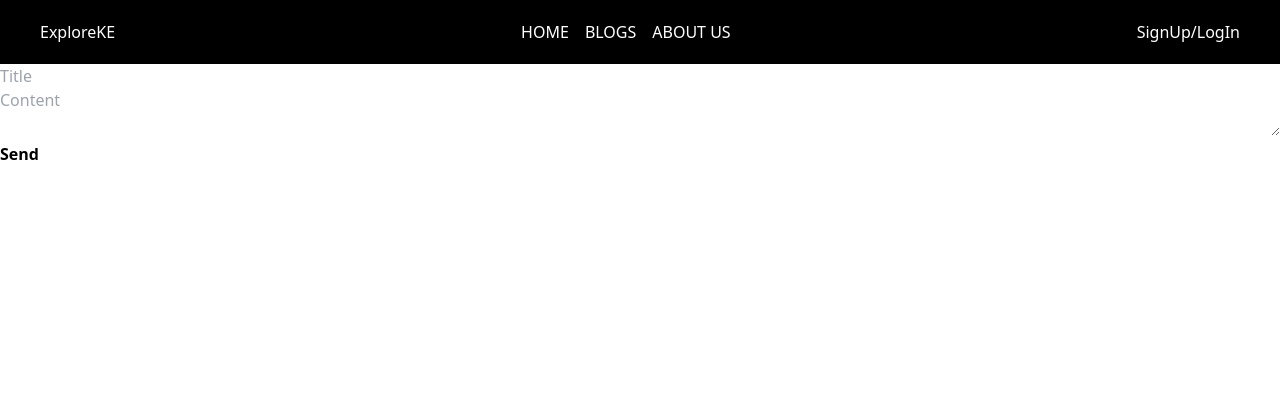
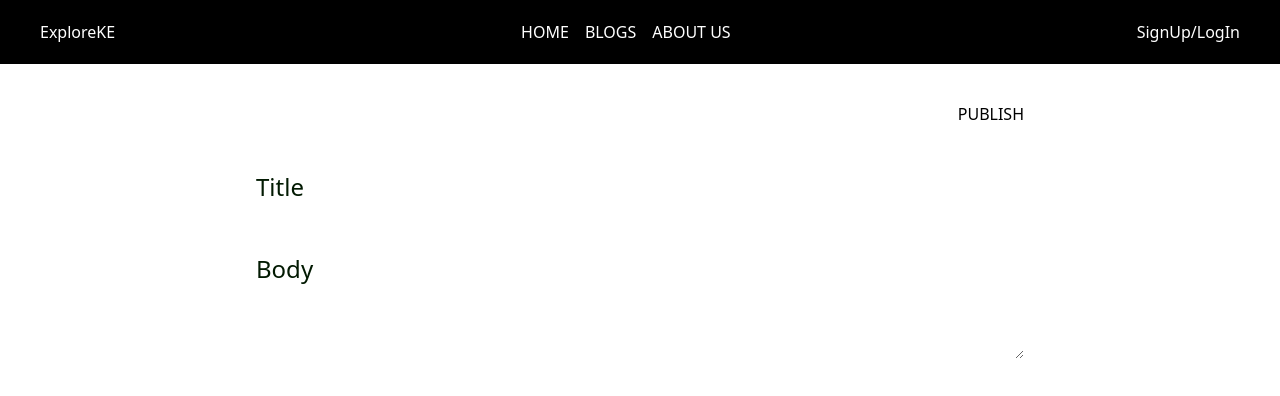
Before and after one commit to ActuaryEmma/ExploreKE, a React (Create React App) app in the folder client/: page /new-article in a window 1280 px wide. Shown: the top 396 px of the page. Built offline with nearby package versions, Linux system fonts and the light colour scheme; no server answers.

Commit message:
New article page works

```diff
--- a/client/src/about/About.js
+++ b/client/src/about/About.js
@@ -48,10 +48,8 @@ function About(){
             </p>
             <p>Git repository : <a href="https://github.com/ActuaryEmma/ExploreKE" target="_blank">ExploreKe Repo</a></p>
             <p>LinkedIn : <a href="https://www.linkedin.com/in/emma-nyakio/" target="_blank">ActuaryEmma</a></p>
+            <p>LinkedIn: <a href="https://www.linkedin.com/in/omondii/" target="_blank">omondii</a></p>
             <p>Git repository : <a href="" target="_blank">Brian Omondi</a></p>
-
-
-
 
             </div>
         </div>
--- a/client/src/blog/NewForm.js
+++ b/client/src/blog/NewForm.js
@@ -1,49 +1,78 @@
-import React from 'react';
+import React, { useState } from 'react';
+import './newform.css';
+import { useNavigate } from "react-router-dom"
 
-function NewForm({ title, content, setTitle, setContent,insertArticle}) {
+const NewForm = () => {
+  const [title, setTitle] = useState('');
+  const [content, setContent] = useState('');
+  const [isFormValid, setIsFormValid] = useState(true);
+  let navigate = useNavigate();
+
   const handleTitleChange = (e) => {
-    setTitle(e.target.value);
+    const newTitle = e.target.value;
+    setTitle(newTitle);
+    checkFormValidity(newTitle, content);
   };
 
   const handleContentChange = (e) => {
-    setContent(e.target.value);
+    const newContent = e.target.value;
+    setContent(newContent);
+    checkFormValidity(title, newContent);
   };
 
-  const handleSubmit = (e) => {
-    e.preventDefault(); // Prevents the default form submission behavior
-
-    // Call insertArticle function here
-    insertArticle({ title, content }); // Pass the title and content as an object
-
-    // Clear the form fields if needed
-    setTitle('');
-    setContent('');
+  const checkFormValidity = (newTitle, newContent) => {
+    // Check if both title and content are not empty
+    setIsFormValid(newTitle.trim() !== '' && newContent.trim() !== '');
   };
 
-  return (
-    <div className="p-4 border">
+  const handleSubmit = async (event) => {
+    event.preventDefault();
+
+    if (!isFormValid) {
+      alert("Please fill in both 'Title' and 'Content'");
+      return;
+    }
+
+    try {
+      const response = await fetch('/add', {
+        method: 'POST',
+        headers: {
+          'Content-Type': 'application/json',
+        },
+        body: JSON.stringify({ title, content }),
+      });
+      if (!response.ok) {
+        throw new Error('HTTP error! Status: ${response.status}');
+      }
+      alert("Article Successfully Posted");
+
+      setTitle('');
+      setContent('');
+
+      navigate('/blog');
+    } catch (error) {
+      console.error('Error:', error);
+    }
+  };
+
+  return(
+    <div>
       <form onSubmit={handleSubmit}>
-        <input
-          className="w-full border rounded mb-2 p-2"
-          type="text"
-          value={title}
-          onChange={handleTitleChange}
-          placeholder="Title"
-        />
-        <textarea
-          className="w-full border rounded p-2"
-          value={content}
-          onChange={handleContentChange}
-          placeholder="Content"
-        />
-        <input
-          className="bg-blue-500 hover:bg-blue-700 font-bold py-2 px-4 rounded mt-2 cursor-pointer"
-          type="submit"
-          value="Send"
-        />
+      <div className='button-container'>
+        <button type="submit"> PUBLISH </button>
+      </div>
+        <div className='style'>
+        <label class="block text-sm font-medium text-green-600">
+          Title
+          <input type="text" value={title} onChange={e => setTitle(e.target.value)} required />
+        </label>
+        <label>
+          Body
+          <textarea value={content} onChange={e => setContent(e.target.value)} required/>
+        </label>
+        </div>
       </form>
     </div>
   );
-}
-
+};
 export default NewForm;
--- a/client/src/blog/blog.css
+++ b/client/src/blog/blog.css
@@ -3,7 +3,7 @@
     /* background-color: black; */
     /* color: rgb(58, 238, 42); */
     /* border-radius: 20px; */
-    /* padding: 3px 90px; */
+    padding: 0px;
     /* margin-right: 10px; */
 
 
--- /dev/null
+++ b/client/src/blog/newform.css
@@ -0,0 +1,59 @@
+form {
+    max-width: 60%;
+    margin: auto;
+  }
+
+  label {
+    display: block;
+    margin-bottom: 10px;
+    font-size: 24px;
+    color: #021a02;
+  }
+
+
+input,
+textarea {
+  width: 100%;
+  padding: 8px;
+  margin-bottom: 15px;
+  box-sizing: border-box;
+  border: none;
+  border-radius: 4px;
+  outline: none;
+  color: black;
+}
+
+ .style {
+    padding-top: 5px;
+ }
+  textarea {
+    height: max-content;
+    color: black;
+  }
+
+  .button-container {
+    display: flex;
+    justify-content: right;
+    align-items: center;
+    height: 100px;
+  }
+
+
+  button {
+    border: none;
+    border-radius: 999px;
+    background-color: #3498db;
+    color: #fff;
+    padding: 10px 20px;
+    cursor: pointer;
+    transition: background-color 0.3s ease;
+  }
+
+  button:hover {
+    background-color: #2ecc71;
+  }
+
+  button:disabled {
+    opacity: 0.5;
+    cursor: not-allowed;
+  }
```
Also changed, not shown: 1 other file (tests, documents, lock files or other folders).
